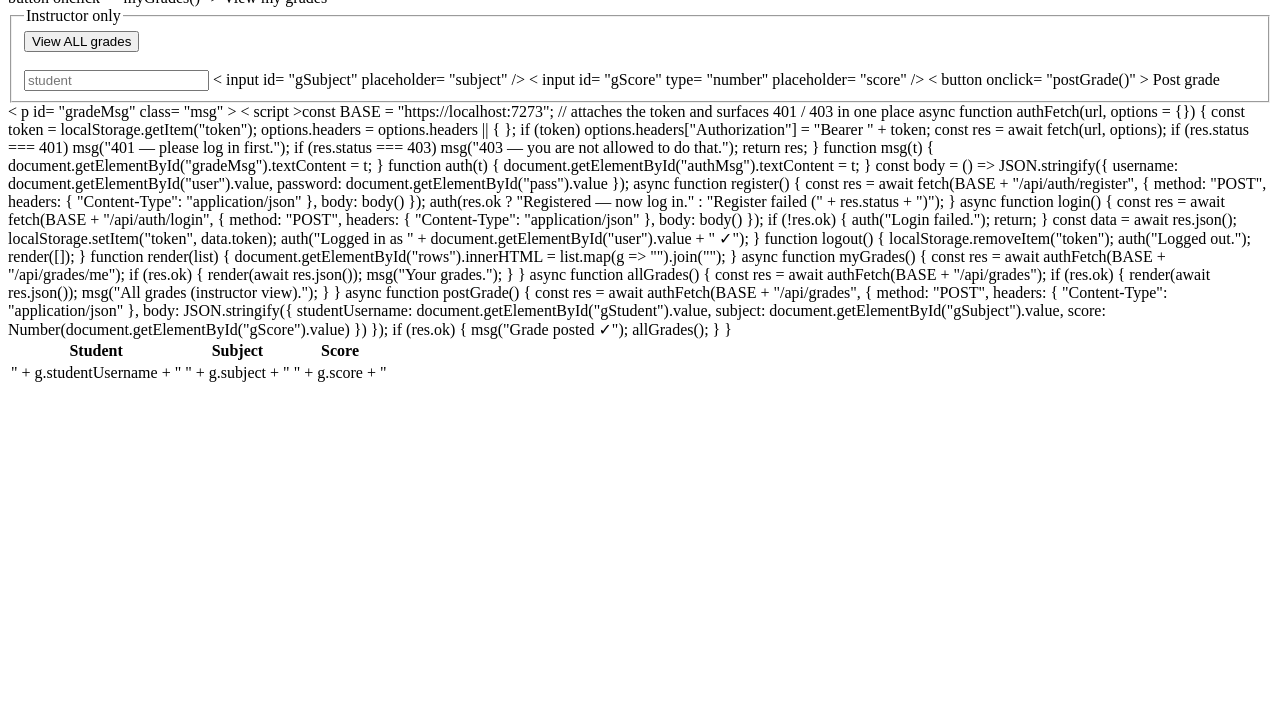
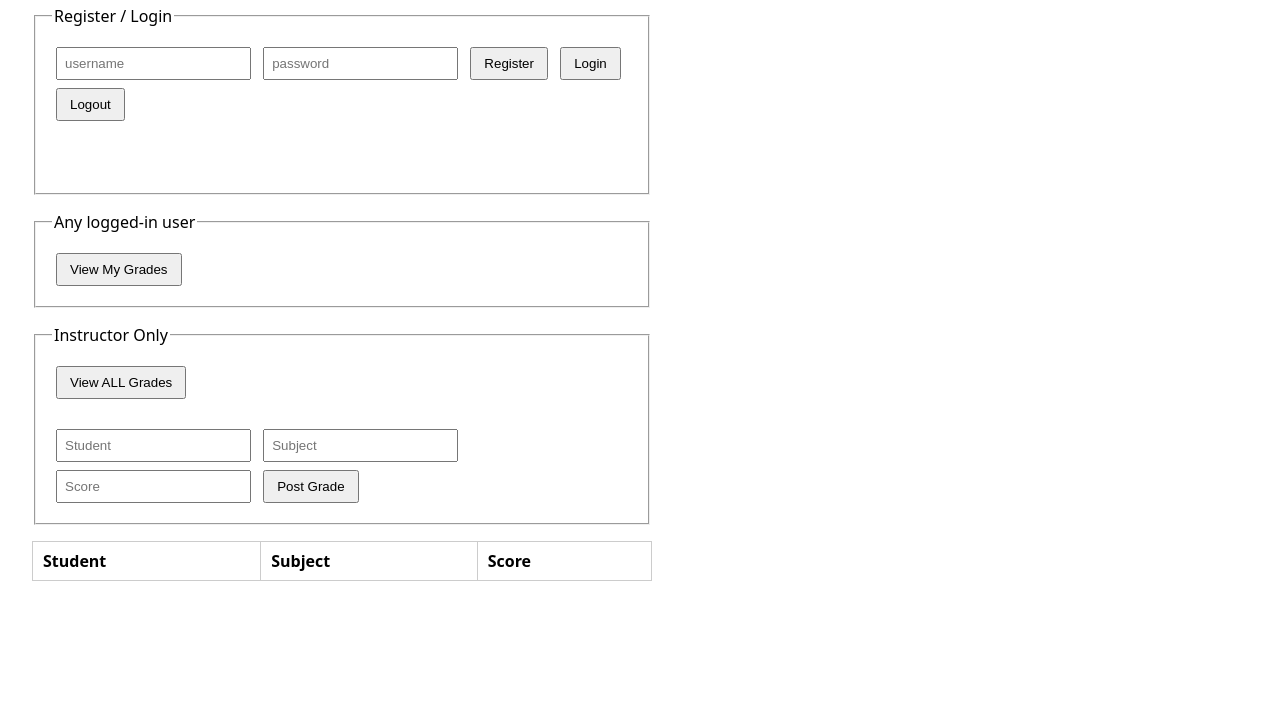
Before and after one commit to kcasassy/Gradebook, a plain HTML site: page Gradebook/wwwroot/index.html in a window 1280 px wide. Shown: the part 91-800 px from the top of the page. Drawn offline with Linux system fonts and the light colour scheme.

Commit message:
inayos lang po

```diff
--- a/Gradebook/wwwroot/index.html
+++ b/Gradebook/wwwroot/index.html
@@ -1,123 +1,262 @@
- < !DOCTYPE html >
-< html lang = "en" >
-< head >
-    < meta charset = "UTF-8" />
-    < title > Class Gradebook </ title >
-    < style >
+<!DOCTYPE html>
+<html lang="en">
+<head>
+    <meta charset="UTF-8">
+    <meta name="viewport" content="width=device-width, initial-scale=1.0">
+    <title>Class Gradebook</title>
+
+    <style>
         body {
-    font - family: system - ui, sans - serif;
+            font-family: system-ui, sans-serif;
             margin: 2rem;
-    max - width: 620px;
+            max-width: 620px;
         }
 
         table {
             border-collapse: collapse;
-margin - top: .5rem;
+            margin-top: 0.5rem;
+            width: 100%;
         }
 
         th, td {
             border: 1px solid #ccc;
-            padding: 5px 10px;
+            padding: 8px 10px;
+            text-align: left;
         }
 
         fieldset {
             margin-bottom: 1rem;
+            padding: 1rem;
+        }
+
+        input {
+            padding: 7px;
+            margin: 4px;
+        }
+
+        button {
+            padding: 7px 12px;
+            margin: 4px;
+            cursor: pointer;
         }
 
         .msg {
             color: #555;
-            min - height: 1.2em;
+            min-height: 1.2em;
         }
-    </ style >
-</ head >
-< body >
-    < h1 > Class Gradebook </ h1 >
-    < fieldset >
-        < legend > Register / Login </ legend >
-        < input id = "user" placeholder = "username" />
-        < input id = "pass" type = "password" placeholder = "password" />
-        < button onclick = "register()" > Register </ button >
-        < button onclick = "login()" > Login </ button >
-        < button onclick = "logout()" > Logout </ button >
-        < p id = "authMsg" class= "msg" ></ p >
-    </ fieldset >
-    < fieldset >
-        < legend > Any logged -in user </ legend >
-        < button onclick = "myGrades()" > View my grades</button>
+    </style>
+</head>
+
+<body>
+
+    <h1>Class Gradebook</h1>
+
+    <fieldset>
+        <legend>Register / Login</legend>
+
+        <input id="user" placeholder="username">
+        <input id="pass" type="password" placeholder="password">
+
+        <button onclick="register()">Register</button>
+        <button onclick="login()">Login</button>
+        <button onclick="logout()">Logout</button>
+
+        <p id="authMsg" class="msg"></p>
     </fieldset>
+
     <fieldset>
-        <legend>Instructor only</legend>
-        <button onclick = "allGrades()" > View ALL grades</button><br /><br />
-        <input id = "gStudent" placeholder= "student" />
-        < input id= "gSubject" placeholder= "subject" />
-        < input id= "gScore" type= "number" placeholder= "score" />
-        < button onclick= "postGrade()" > Post grade</button>
+        <legend>Any logged-in user</legend>
+        <button onclick="myGrades()">View My Grades</button>
     </fieldset>
+
+    <fieldset>
+        <legend>Instructor Only</legend>
+
+        <button onclick="allGrades()">View ALL Grades</button>
+
+        <br><br>
+
+        <input id="gStudent" placeholder="Student">
+        <input id="gSubject" placeholder="Subject">
+        <input id="gScore" type="number" placeholder="Score">
+
+        <button onclick="postGrade()">Post Grade</button>
+    </fieldset>
+
     <table>
-        <thead><tr><th>Student</th><th>Subject</th><th>Score</th></tr></thead>
-        <tbody id = "rows" ></ tbody >
-    </ table >
-    < p id= "gradeMsg" class= "msg" ></ p >
-    < script >const BASE = "https://localhost:7273";
-// attaches the token and surfaces 401 / 403 in one place
+        <thead>
+            <tr>
+                <th>Student</th>
+                <th>Subject</th>
+                <th>Score</th>
+            </tr>
+        </thead>
+
+        <tbody id="rows"></tbody>
+    </table>
+
+    <p id="gradeMsg" class="msg"></p>
+
+    <script>
+        // Automatically uses the current ASP.NET Core address.
+        const BASE = window.location.origin;
+
         async function authFetch(url, options = {}) {
             const token = localStorage.getItem("token");
-    options.headers = options.headers || { };
-    if (token) options.headers["Authorization"] = "Bearer " + token;
+
+            options.headers = options.headers || {};
+
+            if (token) {
+                options.headers["Authorization"] = "Bearer " + token;
+            }
+
+            try {
                 const res = await fetch(url, options);
-    if (res.status === 401) msg("401 — please log in first.");
-    if (res.status === 403) msg("403 — you are not allowed to do that.");
+
+                if (res.status === 401) {
+                    msg("401 - Please log in first.");
+                }
+
+                if (res.status === 403) {
+                    msg("403 - You are not allowed to do that.");
+                }
+
                 return res;
+            } catch (error) {
+                msg("Cannot connect to the API. Check the server.");
+                console.error(error);
+                return null;
             }
-function msg(t) { document.getElementById("gradeMsg").textContent = t; }
-function auth(t) { document.getElementById("authMsg").textContent = t; }
+        }
+
+        function msg(t) {
+            document.getElementById("gradeMsg").textContent = t;
+        }
+
+        function auth(t) {
+            document.getElementById("authMsg").textContent = t;
+        }
+
         const body = () => JSON.stringify({
             username: document.getElementById("user").value,
             password: document.getElementById("pass").value
         });
-async function register()
-{
-    const res = await fetch(BASE + "/api/auth/register",
-        { method: "POST", headers: { "Content-Type": "application/json" }, body: body() });
-auth(res.ok ? "Registered — now log in." : "Register failed (" + res.status + ")");
+
+        async function register() {
+            try {
+                const res = await fetch(BASE + "/api/auth/register", {
+                    method: "POST",
+                    headers: {
+                        "Content-Type": "application/json"
+                    },
+                    body: body()
+                });
+
+                auth(
+                    res.ok
+                        ? "Registered - now log in."
+                        : "Register failed (" + res.status + ")"
+                );
+            } catch (error) {
+                auth("Cannot connect to the API.");
+                console.error(error);
             }
-    async function login()
-{
-    const res = await fetch(BASE + "/api/auth/login",
-        { method: "POST", headers: { "Content-Type": "application/json" }, body: body() });
-if (!res.ok) { auth("Login failed."); return; }
+        }
+
+        async function login() {
+            try {
+                const res = await fetch(BASE + "/api/auth/login", {
+                    method: "POST",
+                    headers: {
+                        "Content-Type": "application/json"
+                    },
+                    body: body()
+                });
+
+                if (!res.ok) {
+                    auth("Login failed (" + res.status + ").");
+                    return;
+                }
+
                 const data = await res.json();
+
+                if (!data.token) {
+                    auth("Login response did not contain a token.");
+                    return;
+                }
+
                 localStorage.setItem("token", data.token);
-auth("Logged in as " + document.getElementById("user").value + " ✓");
+
+                auth(
+                    "Logged in as " +
+                    document.getElementById("user").value + " ✓"
+                );
+
+            } catch (error) {
+                auth("Cannot connect to the API.");
+                console.error(error);
             }
-    function logout() { localStorage.removeItem("token"); auth("Logged out."); render([]); }
-function render(list)
-{
+        }
+
+        function logout() {
+            localStorage.removeItem("token");
+            auth("Logged out.");
+            render([]);
+            msg("");
+        }
+
+        function render(list) {
             document.getElementById("rows").innerHTML =
-      list.map(g => "<tr><td>" + g.studentUsername + "</td><td>" +
-                    g.subject + "</td><td>" + g.score + "</td></tr>").join("");
+                list.map(g =>
+                    "<tr><td>" + g.studentUsername +
+                    "</td><td>" + g.subject +
+                    "</td><td>" + g.score +
+                    "</td></tr>"
+                ).join("");
         }
-async function myGrades()
-{
+
+        async function myGrades() {
             const res = await authFetch(BASE + "/api/grades/me");
-    if (res.ok) { render(await res.json()); msg("Your grades."); }
+
+            if (res && res.ok) {
+                render(await res.json());
+                msg("Your grades.");
             }
-async function allGrades()
-{
+        }
+
+        async function allGrades() {
             const res = await authFetch(BASE + "/api/grades");
-    if (res.ok) { render(await res.json()); msg("All grades (instructor view)."); }
+
+            if (res && res.ok) {
+                render(await res.json());
+                msg("All grades (instructor view).");
             }
-async function postGrade()
-{
+        }
+
+        async function postGrade() {
             const res = await authFetch(BASE + "/api/grades", {
-    method: "POST", headers: { "Content-Type": "application/json" },
+                method: "POST",
+                headers: {
+                    "Content-Type": "application/json"
+                },
                 body: JSON.stringify({
-studentUsername: document.getElementById("gStudent").value,
-          subject: document.getElementById("gSubject").value,
-          score: Number(document.getElementById("gScore").value)
+                    studentUsername:
+                        document.getElementById("gStudent").value,
+
+                    subject:
+                        document.getElementById("gSubject").value,
+
+                    score:
+                        Number(document.getElementById("gScore").value)
                 })
             });
-if (res.ok) { msg("Grade posted ✓"); allGrades(); }
-    }</ script >
-</ body >
-</ html >
+
+            if (res && res.ok) {
+                msg("Grade posted ✓");
+                await allGrades();
+            }
+        }
+    </script>
+
+</body>
+</html>
```
Lines whose indentation alone changed are shown as unchanged.
